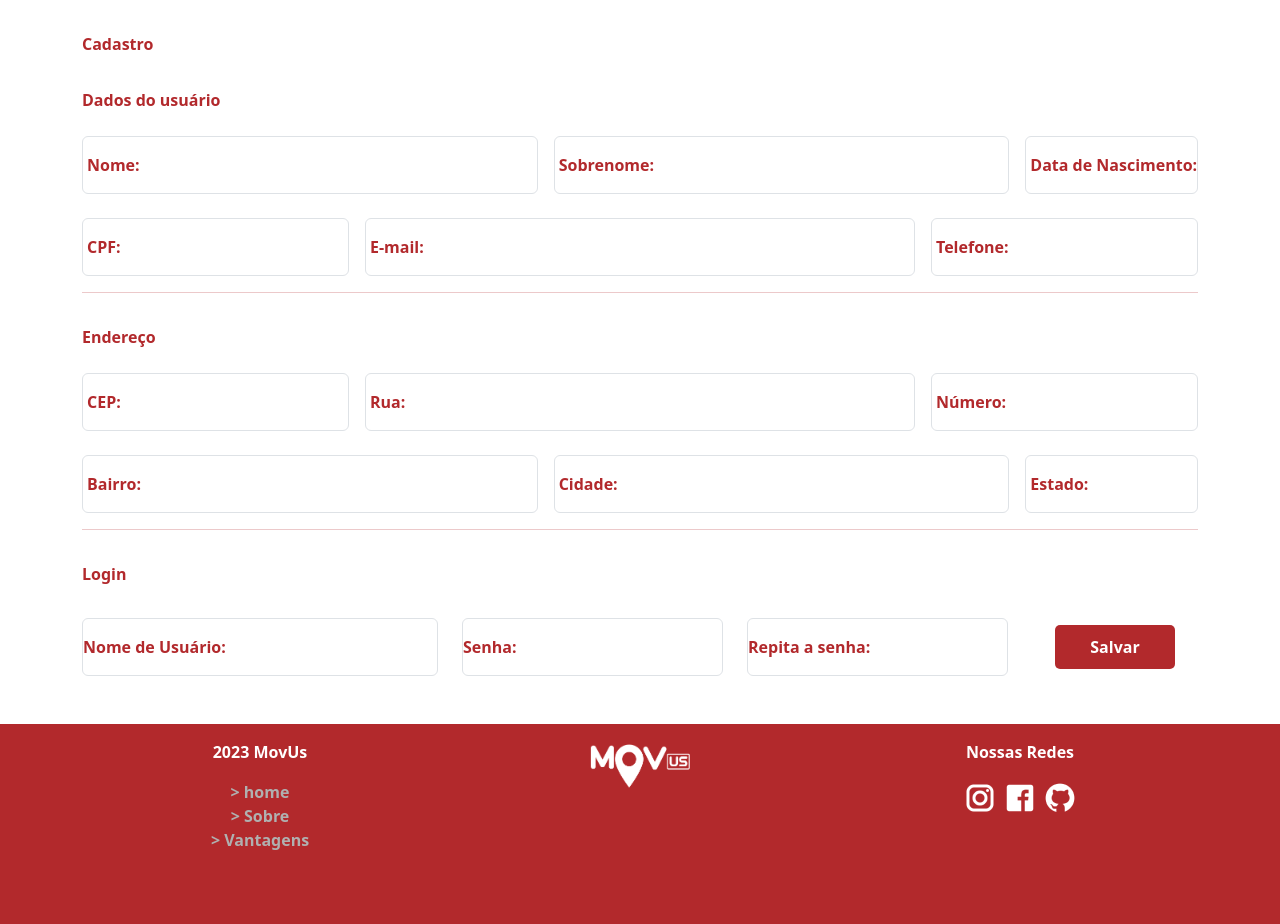
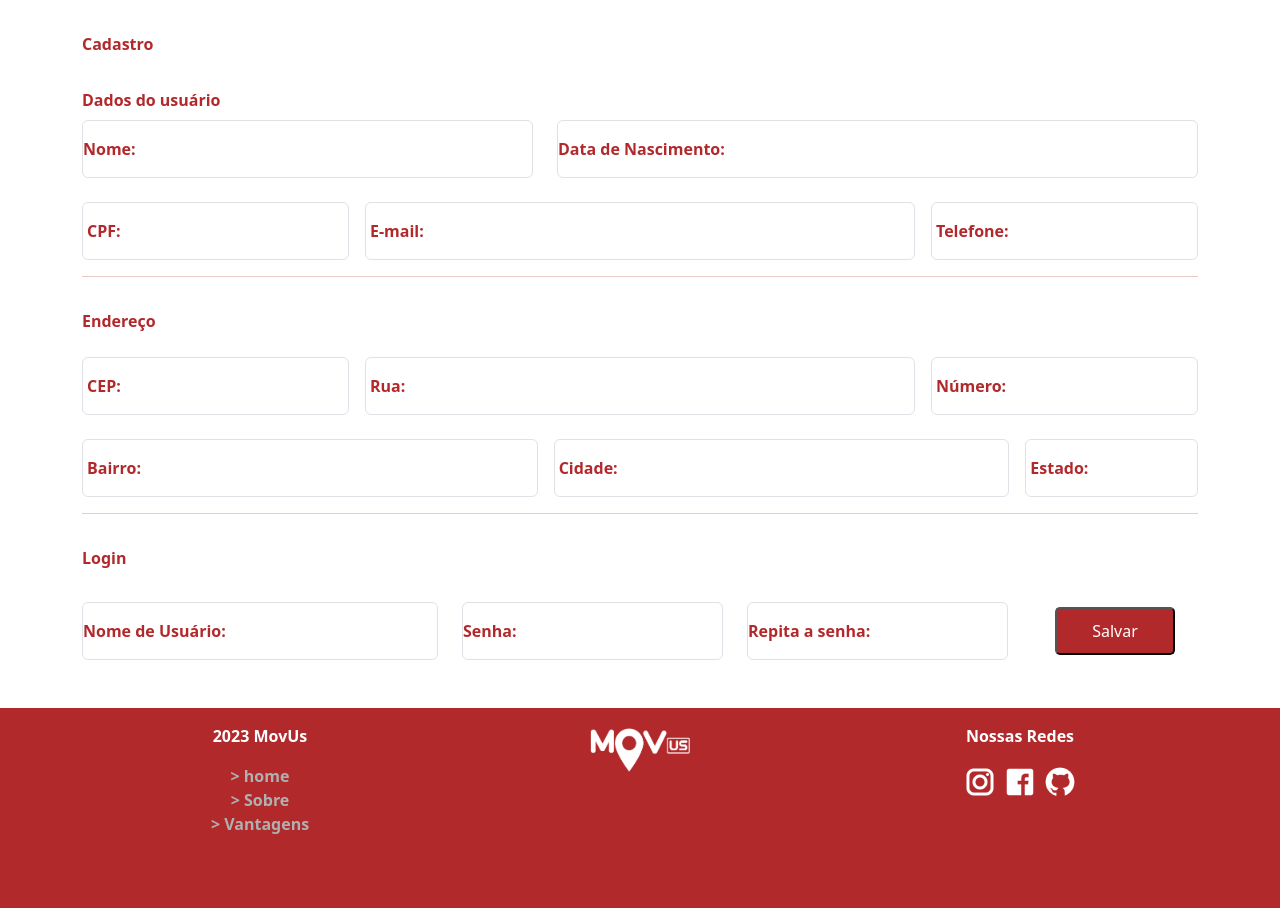
Before and after one commit to otaviotfcunha/movusFatec2023, a PHP site: page /Layout/html/cadastro.html in a window 1280 px wide. Shown: the part 80-1004 px from the top of the page. Run offline with PHP 8.4, Linux system fonts and the light colour scheme.

Commit message:
Inclusão da funcionalidade de cadastro de usuários

```diff
--- a/Layout/html/cadastro.html
+++ b/Layout/html/cadastro.html
@@ -31,7 +31,7 @@
     <!--Login Movus-->
     <header>
         <div class="container top_cadastro">
-            <form action="/includes/adicionarUsuario.php" method="POST">
+            <form action="../../includes/inserirUsuario.php" method="POST">
                 <div class="title_cadastro">
                     <label for="">Cadastro</label>
                 </div>
@@ -39,31 +39,27 @@
                 <div class="title_linha">
                     <label for="">Dados do usuário</label>
                 </div>
-                <div class="row g-3 linha_form_cadastro">
+                <div class="row g-6 linha_form_cadastro">
                     <div class="col-sm-5 form-floating ">
-                        <input type="text" class="form-control" id="floatingInput" placeholder="">
+                        <input type="text" class="form-control" name="nome" id="floatingInput" placeholder="">
                         <label for="floatingInput">Nome:</label>
                     </div>
-                    <div class="col-sm-5 form-floating ">
-                        <input type="text" class="form-control" id="floatingInput" placeholder="">
-                        <label for="floatingInput">Sobrenome:</label>
-                    </div>
                     <div class="col-sm form-floating ">
-                        <input type="text" id="DateNasc" onkeypress="mascaraDate()" maxlength="10" minlength="10" class="form-control" id="floatingInput" placeholder="">
+                        <input type="text" id="DateNasc" name="dataNascimento" onkeypress="mascaraDate()" maxlength="10" minlength="10" class="form-control" id="floatingInput" placeholder="">
                         <label for="floatingInput">Data de Nascimento:</label>
                     </div>
                 </div>
                 <div class="row g-3 linha_form_cadastro">
                     <div class="col-sm-3 form-floating ">
-                        <input name="CPF" id="CPF" type="text" class="form-control" onkeypress="mascaraCPF()" autocomplete="off" maxlength="14" placeholder="">
+                        <input name="cpf" id="CPF" type="text" class="form-control" onkeypress="mascaraCPF()" autocomplete="off" maxlength="14" placeholder="">
                         <label for="floatingInput">CPF:</label>
                     </div>
                     <div class="col-sm-6 form-floating ">
-                        <input type="email" class="form-control" id="floatingInput" placeholder="">
+                        <input type="email" name="email" class="form-control" id="floatingInput" placeholder="">
                         <label for="floatingInput">E-mail:</label>
                     </div>
                     <div class="col-sm-3 form-floating ">
-                        <input type="text" class="form-control" maxlength="14" id="tell" onkeypress="macaraTelefone()" placeholder="">
+                        <input type="text" class="form-control" name="celular" maxlength="14" id="tell" onkeypress="macaraTelefone()" placeholder="">
                         <label for="floatingInput">Telefone:</label>
                     </div>
                 </div>
@@ -82,7 +78,7 @@
                         <label for="floatingInput">Rua:</label>
                     </div>
                     <div class="col-sm-3 form-floating ">
-                        <input type="text" class="form-control" id="numero" placeholder="">
+                        <input type="text" class="form-control" name="numero" id="numero" placeholder="">
                         <label for="floatingInput">Número:</label>
                     </div>
                 </div>
@@ -107,19 +103,19 @@
                 </div>
                 <div class="row g-4 linha_form_cadastro">
                     <div class="col-sm-4 form-floating ">
-                        <input type="text" class="form-control" id="floatingInput" placeholder="">
+                        <input type="text" class="form-control" name="login" id="floatingInput" placeholder="">
                         <label for="floatingInput">Nome de Usuário:</label>
                     </div>
                     <div class="col-sm-3 form-floating ">
-                        <input type="password" class="form-control" id="floatingInput" placeholder="">
+                        <input type="password" class="form-control" name="senha" id="floatingInput" placeholder="">
                         <label for="floatingInput">Senha:</label>
                     </div>
                     <div class="col-sm-3 form-floating ">
-                        <input type="password" class="form-control" id="floatingInput" placeholder="">
+                        <input type="password" class="form-control" name="repeteSenha" id="floatingInput" placeholder="">
                         <label for="floatingInput">Repita a senha:</label>
                     </div>
                     <div class="col-sm-2 btn_salvar">
-                        <a type="submit" class="btn_salvar_click" href="">Salvar</a>
+                        <button type="submit" class="btn_salvar_click">Salvar</button>
                     </div>
                 </div>
 
--- /dev/null
+++ b/includes/classes/conexao.php
@@ -0,0 +1,2 @@
+<?php
+    $conexao = new PDO('mysql:host=127.0.0.1;dbname=movus_site','root','');
--- /dev/null
+++ b/includes/listarUsuarios.php
@@ -0,0 +1 @@
+<?php
```
Also changed, not shown: includes/classes/Usuario.php (+42 -22 lines), includes/inserirUsuario.php (+11 -13 lines).
